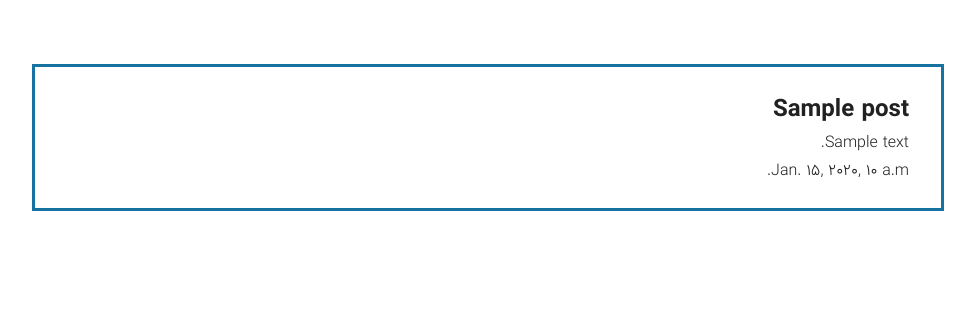
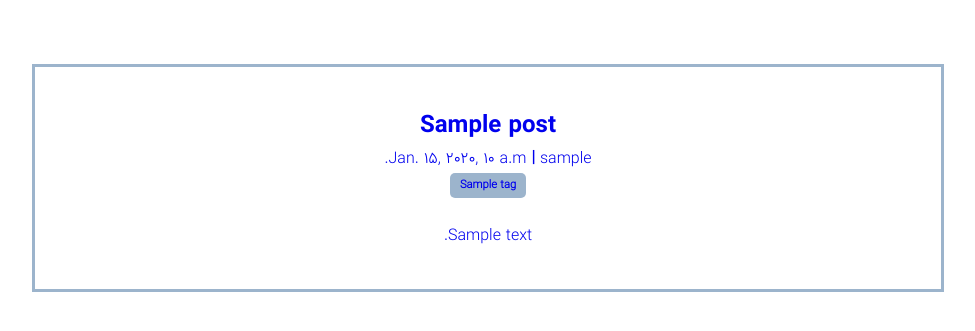
Before and after one commit to ostadsgo/ostadsgo.ir, a Django app: page / in a window 1280 px wide. Shown: the part 33-364 px from the top of the page, without its empty margins (152-1127 px from the left). Run offline with Django 4.2, Linux system fonts and the light colour scheme; tables that the repository leaves empty hold one stand-in row (values such as "Sample post"); some libraries are stand-ins or nearby versions.

Commit message:
Create tag model, make relation with post and style it.

```diff
--- a/blog/models.py
+++ b/blog/models.py
@@ -1,8 +1,16 @@
 from django.db import models
 from django.contrib.auth.models import User
+from django.urls import reverse
 
 
 STATUS = ((0, "Draft"), (1, "Publish"))
+
+
+class Tag(models.Model):
+    name = models.CharField(max_length=200, unique=True)
+
+    def __str__(self):
+        return self.name
 
 
 class Post(models.Model):
@@ -13,9 +21,13 @@ class Post(models.Model):
     content = models.TextField()
     created_on = models.DateTimeField(auto_now_add=True)
     status = models.IntegerField(choices=STATUS, default=0)
+    tags = models.ManyToManyField(Tag, related_name="tags")
 
     class Meta:
         ordering = ["-created_on"]
 
+    def get_absolute_url(self):
+        return reverse("post_detail", kwargs={"slug": self.slug})
+
     def __str__(self):
         return self.title
--- a/ostadsgo/urls.py
+++ b/ostadsgo/urls.py
@@ -17,6 +17,6 @@ from django.contrib import admin
 from django.urls import path, include
 
 urlpatterns = [
+    path("admin/", admin.site.urls),
     path("", include("blog.urls")),
-    path("admin/", admin.site.urls),
 ]
--- a/static/css/style.css
+++ b/static/css/style.css
@@ -53,6 +53,20 @@ hr {
   height: 2px;
   border: none;
 }
+ul {
+
+  list-style-type: none;
+}
+
+
+.flex {
+  display: flex;
+}
+
+.flex-col {
+  display: flex;
+  flex-direction: column;
+}
 
 .navbar {
   padding: .2rem 0;
@@ -87,9 +101,37 @@ hr {
   gap: 1.5rem;
 }
 .card {
-  list-style-type: none;
-  padding: 1.5rem 2rem;
+  display: flex;
+  flex-direction: column;
+  gap: 1.5rem;
+  padding: 2.5rem 2rem;
+  align-items: center;
 }
-.card-item {
-  color: var(--txt-color);
+
+.card-header {
+  display: flex;
+  flex-direction: column;
+  justify-content: center;
+  align-items: center;
 }
+.author-date {
+  display: flex;
+}
+.author-date > li:first-child::after {
+  content: '|';
+  margin: 0 5px;
+  font-weight: 800;
+}
+
+.tags {
+  display: flex;
+  gap: .5rem;
+  justify-content: center;
+}
+
+.tag {
+  padding: 3px 10px;
+  border-radius: 5px;
+  font-size: .70rem;
+  font-weight: 800;
+}
--- a/static/js/script.js
+++ b/static/js/script.js
@@ -1,12 +1,31 @@
-console.log("Well hello there!");
+console.log("Well from javascript!");
+
+function getRandomColor() {
+    const colors = ['#6E85B7', '#9CB4CC', '#68A7AD', '#8FBDD3', '#BE8C63', '#1572A1'];
+    const randomPosition = Math.floor(Math.random() * colors.length)
+    const randomColor = colors[randomPosition];
+    return randomColor;
+}
 
 
-const colors = ['#6E85B7', '#9CB4CC', '#68A7AD', '#8FBDD3', '#BE8C63', '#1572A1'];
-const cards = document.getElementsByClassName("card");
+function applyColorToCardBorder() {
+    const cards = document.getElementsByClassName("card");
+    for(let card of cards) {
+        const randomColor = getRandomColor();
+        card.style.border = `3px solid ${randomColor}`;
+    }
+}
 
 
-for(let card of cards) {
-    const randomPosition = Math.floor(Math.random() * colors.length)
-    const randomColor = colors[randomPosition];
-    card.style.border = `3px solid ${randomColor}`;
+function applyColorToPostTag() {
+    const tags = document.getElementsByClassName("tag");
+    for(let tag of tags) {
+        const randomColor = getRandomColor();
+        tag.style.backgroundColor = `${randomColor}`;
+        // console.log(tag);
+    }
 }
+
+
+applyColorToCardBorder();
+applyColorToPostTag();
--- a/templates/blog/home.html
+++ b/templates/blog/home.html
@@ -7,12 +7,22 @@
   {% if post.status %}
     <a href="{% url 'blog:post_detail' post.slug %}">
       <ul class="card">
-        <li class="card-item"><h1>{{ post.title }}</h1></li>
-        <li class="card-item"><p>{{ post.content }}</p></li>
-        <li class="card-item"><p>{{ post.updated_on|to_jalali:"%Y/%m/%d" }}</p></li>
+        <div class="card-header">
+          <li><h1>{{ post.title }}</h1></li>
+          <div class="author-date">
+            <li class="flex"><p>{{ post.author.username }}</p></li>
+            <li class="flex"><p>{{ post.updated_on|to_jalali:"%Y/%m/%d" }}</p></li>
+          </div>
+          <li class="tags">
+            {% for tag in post.tags.all %}
+              <p class="tag">{{ tag.name }}</p>
+            {% endfor %}
+          </li> <!-- end of tags -->
+        </div>
+        <li><p>{{ post.content }}</p></li>
       </ul>
     </a>
   {% endif %}
-  {% endfor %}
+{% endfor %}
 </section>
 {% endblock content %}
```
Also changed, not shown: blog/admin.py (+6 -1 lines), blog/migrations/0002_tag_post_tags.py (added).
